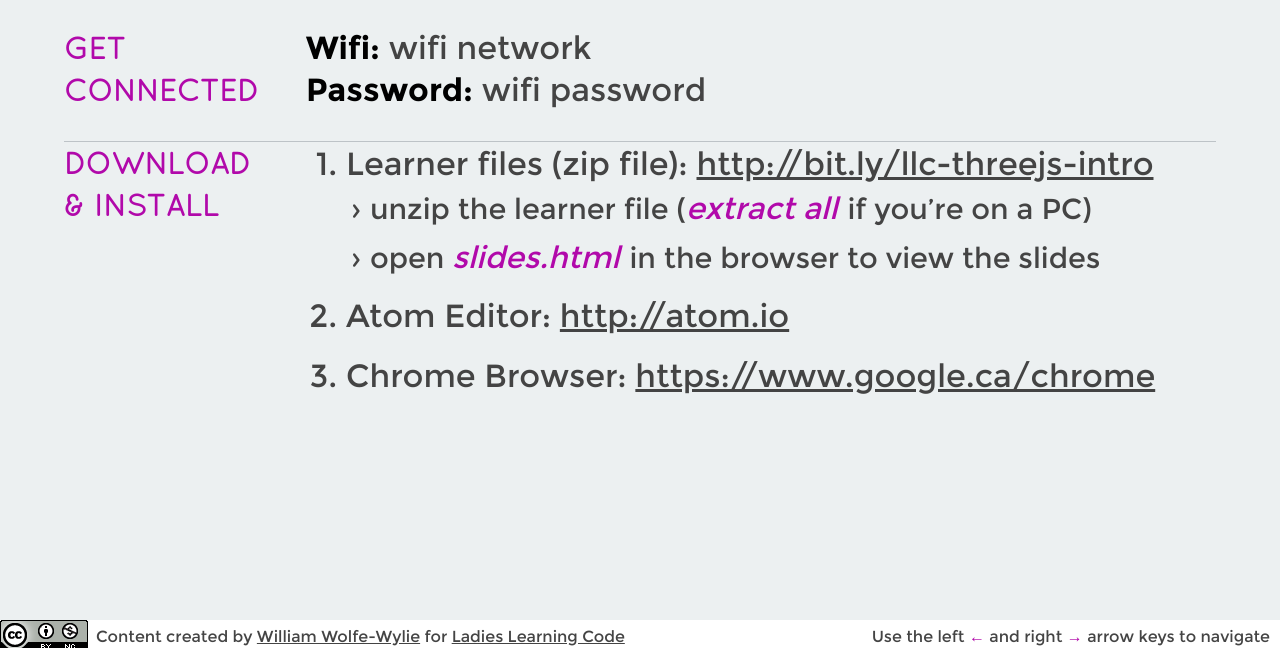
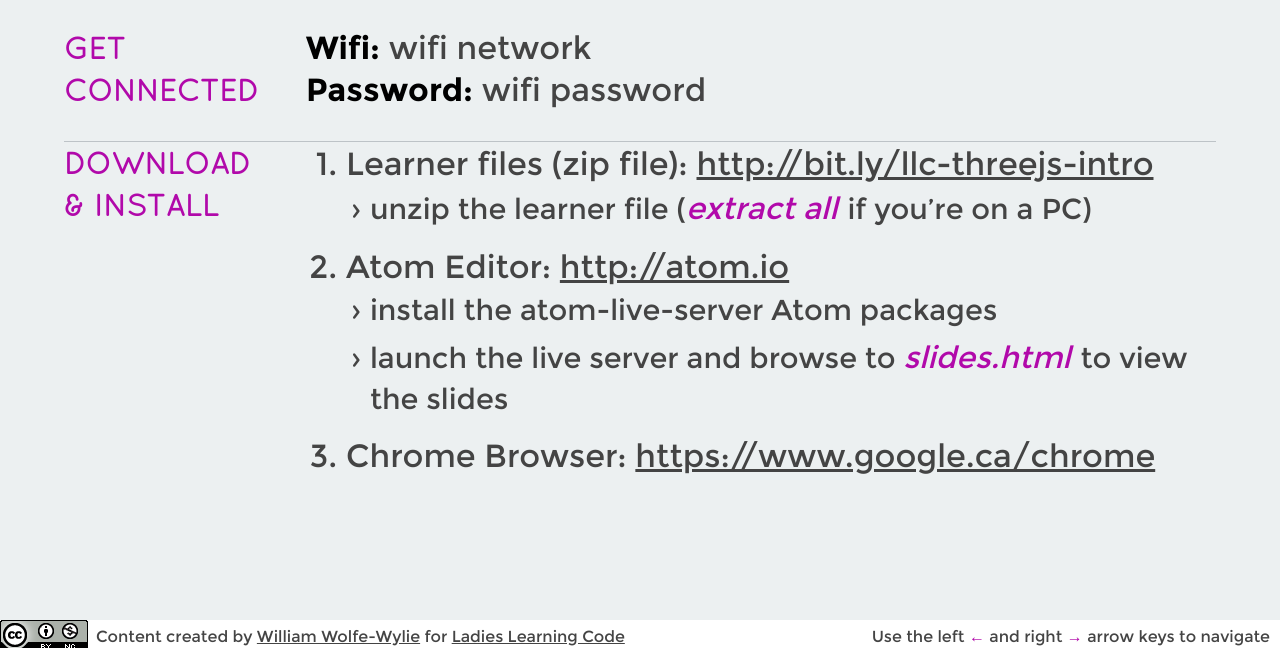
Before and after one commit to canadalearningcode/llc-intro-to-threejs, a plain HTML site: page slides.html in a window 1280 px wide. Shown: the part 152-800 px from the top of the page. Drawn offline with Linux system fonts and the light colour scheme.

Commit message:
Add a web server to setup instructions
Chrome restrictions break the texture code when running from the
local filesystem as opposed to a local server. Since the recommended
editor has a server plugin available, and a web server is almost a
requirement for web development due to increasing browser restrictions,
might as well use it.

```diff
--- a/slides.html
+++ b/slides.html
@@ -47,10 +47,14 @@ DRAG AROUND -->
           <li>Learner files (zip file): <a href="https://github.com/ladieslearningcode/llc-intro-to-threejs/archive/master.zip">http://bit.ly/llc-threejs-intro</a>
             <ul>
               <li>unzip the learner file (<em>extract all</em> if you’re on a PC)</li>
-              <li>open <em>slides.html</em> in the browser to view the slides</li>
             </ul>
           </li>
-          <li>Atom Editor: <a href="http://atom.io">http://atom.io</a></li>
+          <li>Atom Editor: <a href="http://atom.io">http://atom.io</a>
+            <ul>
+              <li>install the atom-live-server Atom packages</li>
+              <li>launch the live server and browse to <em>slides.html</em> to view the slides</li>
+            </ul>
+          </li>
           <li>Chrome Browser: <a href="https://www.google.ca/chrome/browser/desktop/">https://www.google.ca/chrome</a></li>
           </li>
         </ol>
```
